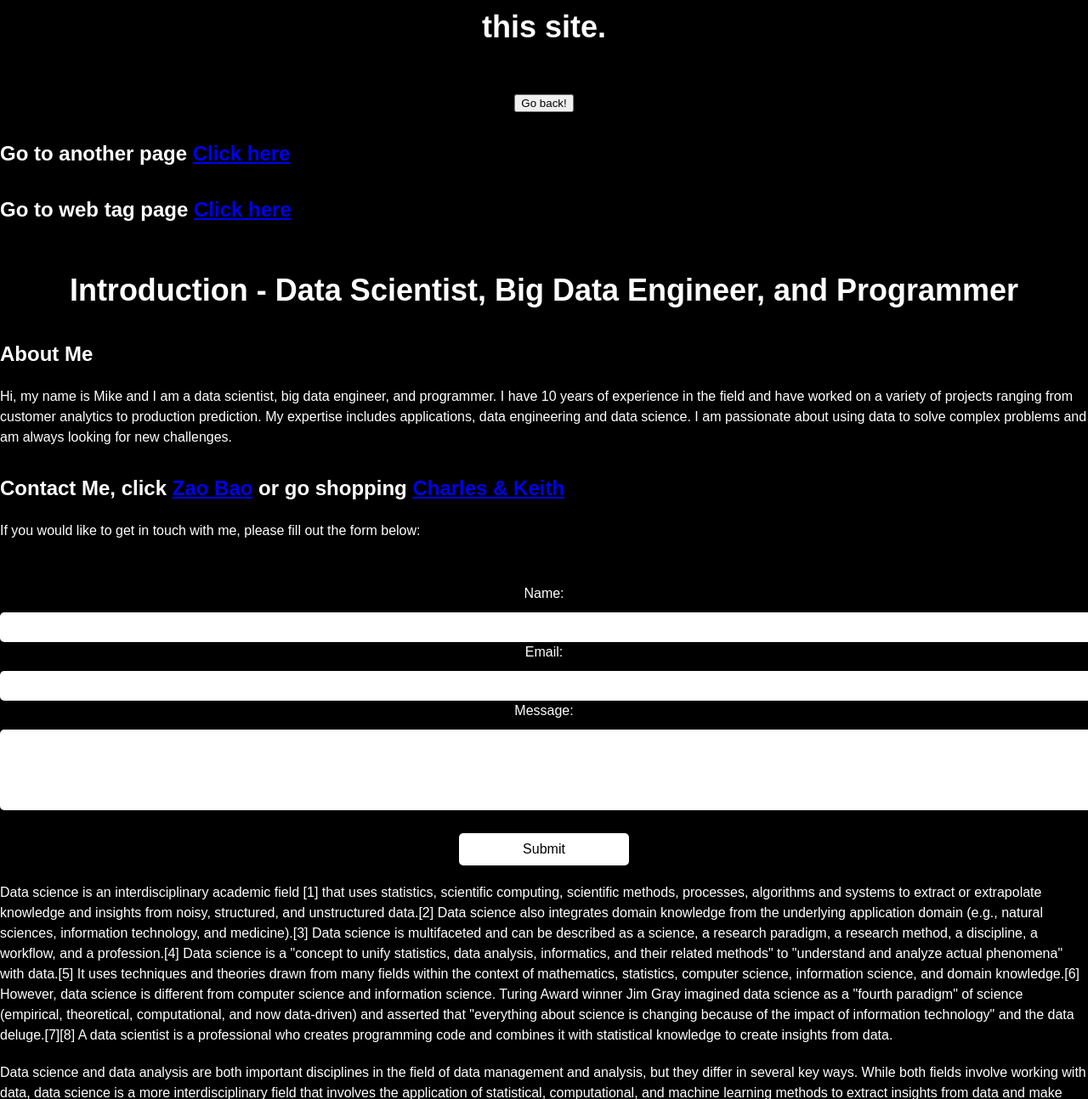
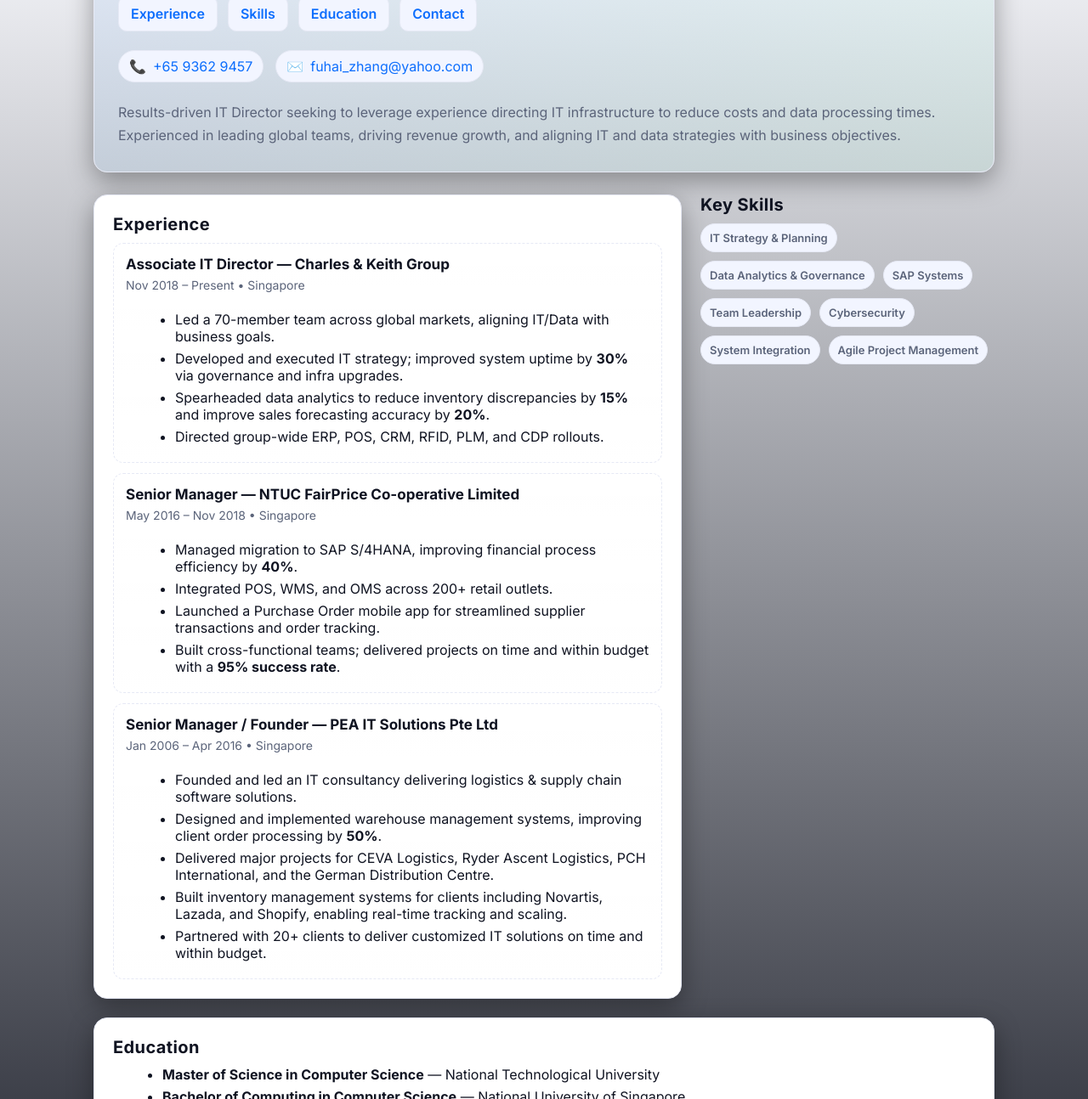
Before and after one commit to mike-sg/mike-sg.github.io, a plain HTML site: page index.html in a window 1280 px wide. Shown: the part 153-1447 px from the top of the page at 85% size. Drawn offline with Linux system fonts and the light colour scheme.

Commit message:
Update index.html

```diff
--- a/index.html
+++ b/index.html
@@ -1,120 +1,191 @@
-<!DOCTYPE html>
-<html>
+<!doctype html>
+<html lang="en">
 <head>
-<!-- Google tag (gtag.js) -->
-<script async src="https://www.googletagmanager.com/gtag/js?id=G-B7V303S5LE"></script>
-<script>
-  window.dataLayer = window.dataLayer || [];
-  function gtag(){dataLayer.push(arguments);}
-  gtag('js', new Date());
-
-  gtag('config', 'G-B7V303S5LE');
-</script>
-
-	<title>Introduction - Data Scientist, Big Data Engineer, and Programmer</title>
+  <meta charset="utf-8" />
+  <meta name="viewport" content="width=device-width, initial-scale=1" />
+  <title>ZHANG Fuhai (Mike) — Resume</title>
+  <meta name="description" content="Results-driven IT Director with global leadership experience in retail. Expert in IT strategy, data & analytics, SAP, cybersecurity, and large-scale system integration." />
+  <meta name="author" content="ZHANG Fuhai (Mike)" />
+  <link rel="preconnect" href="https://fonts.gstatic.com" crossorigin>
+  <link href="https://fonts.googleapis.com/css2?family=Inter:wght@300;400;500;600;700;800&display=swap" rel="stylesheet">
   <style>
-		body {
-			background-color: black;
-			color: white;
-			font-family: Arial, sans-serif;
-			font-size: 16px;
-			line-height: 1.5;
-			margin: 0;
-			padding: 0;
+    :root{
+      --bg: #0f1220;
+      --card: #151a2e;
+      --muted: #8a93b2;
+      --text: #e6e9f5;
+      --accent: #6ea8fe;
+      --accent-2: #9bffd6;
+      --chip: #222846;
+      --border: #2a3158;
+      --shadow: 0 10px 30px rgba(0,0,0,.35);
+      --radius: 16px;
+      --maxw: 1100px;
     }
-
-		h1 {
-			font-size: 36px;
-			margin-top: 50px;
-			text-align: center;
+    @media (prefers-color-scheme: light) {
+      :root{
+        --bg: #f7f8fc;
+        --card: #ffffff;
+        --muted: #5b647a;
+        --text: #0f1321;
+        --accent: #0d6efd;
+        --accent-2: #0fa;
+        --chip: #f2f5ff;
+        --border: #e6e9f5;
       }
-
-		h2 {
-			font-size: 24px;
-			margin-top: 30px;
     }
-
-		p {
-			margin-top: 20px;
+    *{box-sizing:border-box}
+    html,body{margin:0;padding:0;font-family:Inter,system-ui,Segoe UI,Roboto,Helvetica,Arial,sans-serif;background:linear-gradient(180deg,var(--bg) 0%, #0b0e19 120%);color:var(--text);}
+    a{color:var(--accent);text-decoration:none}
+    a:hover{text-decoration:underline}
+    .wrap{max-width:var(--maxw); margin: 48px auto; padding: 0 20px;}
+    header.hero{
+      display:grid; gap:22px; grid-template-columns: 1fr;
+      background:linear-gradient(135deg, rgba(110,168,254,.12), rgba(155,255,214,.12));
+      border:1px solid var(--border); border-radius: var(--radius); padding: 28px; box-shadow:var(--shadow);
     }
-
-		form {
-			margin-top: 50px;
-			text-align: center;
-		}
-
-		input[type=text], textarea {
-			border: none;
-			border-radius: 5px;
-			padding: 10px;
-			margin-top: 10px;
-			width: 100%;
-		}
-
-		input[type=submit] {
-			background-color: white;
-			border: none;
-			border-radius: 5px;
-			color: black;
-			cursor: pointer;
-			font-size: 16px;
-			margin-top: 20px;
-			padding: 10px;
-			width: 200px;
-		}
-
-		input[type=submit]:hover {
-			background-color: #ccc;
+    .name{font-size: clamp(28px, 5vw, 44px); font-weight: 800; line-height:1.05; letter-spacing:-.02em}
+    .title{font-size: clamp(14px, 2.4vw, 18px); color:var(--muted); font-weight:600}
+    .contact{display:flex; flex-wrap:wrap; gap:14px; align-items:center; color:var(--muted)}
+    .contact a{display:inline-flex; gap:8px; align-items:center; background:var(--chip); border:1px solid var(--border); padding:8px 12px; border-radius:999px; text-decoration:none}
+    .contact a:hover{transform:translateY(-1px); transition: .15s ease; text-decoration:none}
+    .grid{display:grid; gap:22px; grid-template-columns:1fr; margin-top: 26px}
+    @media(min-width: 880px){ .grid{ grid-template-columns: 2fr 1fr; } }
+    section.card{background: var(--card); border:1px solid var(--border); border-radius: var(--radius); padding: 22px; box-shadow:var(--shadow)}
+    h2{margin:0 0 10px 0; font-size: 20px; letter-spacing:.02em}
+    p{margin:0 0 10px 0; line-height:1.7}
+    .muted{color:var(--muted)}
+    ul{margin: 10px 0 0 18px}
+    li{margin:6px 0}
+    .role{display:grid; gap:6px; padding:14px; border-radius:12px; border:1px dashed var(--border); background:linear-gradient(180deg, transparent, rgba(255,255,255,.02));}
+    .role + .role{margin-top:12px}
+    .role h3{margin:0; font-size: 17px}
+    .role .meta{color:var(--muted); font-size: 14px}
+    .chips{display:flex; flex-wrap:wrap; gap:10px; margin-top:8px}
+    .chip{background:var(--chip); border:1px solid var(--border); padding:8px 10px; border-radius: 999px; font-size:13px; font-weight:600; color:var(--muted)}
+    footer{margin:28px 0 50px; color:var(--muted); display:flex; gap:10px; flex-wrap:wrap; align-items:center; justify-content:center}
+    .nav{display:flex; gap:12px; flex-wrap:wrap; margin-top: 4px}
+    .btn{display:inline-flex; align-items:center; gap:8px; padding:10px 14px; border-radius:10px; border:1px solid var(--border); background:var(--chip); text-decoration:none; font-weight:600}
+    .btn:hover{transform:translateY(-1px)}
+    /* Print styles */
+    @media print {
+      body{background:white}
+      .wrap{margin:0}
+      header.hero, section.card{box-shadow:none}
+      a{text-decoration:none}
+      .btn, .nav{display:none}
     }
   </style>
+
+  <!-- Structured data for better SEO -->
+  <script type="application/ld+json">
+  {
+    "@context": "https://schema.org",
+    "@type": "Person",
+    "name": "ZHANG Fuhai (Mike)",
+    "jobTitle": "IT Director",
+    "telephone": "+6593629457",
+    "email": "mailto:fuhai_zhang@yahoo.com",
+    "address": {
+      "@type": "PostalAddress",
+      "addressCountry": "Singapore"
+    },
+    "knowsAbout": [
+      "IT Strategy & Planning", "Data Analytics & Governance", "SAP Systems",
+      "Team Leadership", "Cybersecurity", "System Integration", "Agile Project Management"
+    ]
+  }
+  </script>
 </head>
 <body>
+  <div class="wrap">
+    <header class="hero" role="banner">
+      <div>
+        <div class="name">ZHANG Fuhai (Mike)</div>
+        <div class="title">Results-driven IT Director — global fashion retail, data & platforms</div>
+        <div class="nav">
+          <a class="btn" href="#experience">Experience</a>
+          <a class="btn" href="#skills">Skills</a>
+          <a class="btn" href="#education">Education</a>
+          <a class="btn" href="#contact">Contact</a>
+        </div>
+      </div>
+      <div class="contact" id="contact" aria-label="Contact">
+        <a href="tel:+6593629457" aria-label="Phone"><span>📞</span><span>+65 9362 9457</span></a>
+        <a href="mailto:fuhai_zhang@yahoo.com" aria-label="Email"><span>✉️</span><span>fuhai_zhang@yahoo.com</span></a>
+      </div>
+      <p class="muted" style="margin:0">
+        Results-driven IT Director seeking to leverage experience directing IT infrastructure to reduce costs and data processing times.
+        Experienced in leading global teams, driving revenue growth, and aligning IT and data strategies with business objectives.
+      </p>
+    </header>
 
-	<h1>The web site content is mainly generated by GPT-3, for testing Google Analytics Purpose, you are welcome to stay or click below button leave this site.</h1>
-	<form>
- <input type="button" value="Go back!" onclick="history.back()">
-</form>
-	<h2>Go to another page <a href="/websites.html">Click here</a></h2>
-	<h2>Go to web tag page <a href="/webtag.html">Click here</a></h2>
+    <div class="grid" role="main">
+      <section id="experience" class="card" aria-labelledby="exp-h2">
+        <h2 id="exp-h2">Experience</h2>
 
-	<h1>Introduction - Data Scientist, Big Data Engineer, and Programmer</h1>
-	<h2>About Me</h2>
-	<p>Hi, my name is Mike and I am a data scientist, big data engineer, and programmer. I have 10 years of experience in the field and have worked on
-		a variety of projects ranging from customer analytics to production prediction. My expertise includes
-		applications, data engineering and data science. I am passionate about using data to solve complex problems and am always looking for new challenges.</p>
-	<h2>Contact Me, click <a href='https://www.zaobao.com.sg'>Zao Bao</a> or go shopping <a href='https://www.charleskeith.com/sg'>Charles & Keith</a></h2>
-	<p>If you would like to get in touch with me, please fill out the form below:</p>
-	<form>
-		<label for="name">Name:</label><br>
-		<input type="text" id="name" name="name" required><br>
-		<label for="email">Email:</label><br>
-		<input type="text" id="email" name="email" required><br>
-		<label for="message">Message:</label><br>
-		<textarea id="message" name="message" rows="5" required></textarea><br>
-		<input type="submit" value="Submit">
-	</form>
-	<p>
-		Data science is an interdisciplinary academic field [1] that uses statistics, scientific computing, scientific methods, processes, algorithms and systems to extract or extrapolate knowledge and insights from noisy, structured, and unstructured data.[2]
+        <article class="role">
+          <h3>Associate IT Director — Charles &amp; Keith Group</h3>
+          <div class="meta">Nov 2018 – Present • Singapore</div>
+          <ul>
+            <li>Led a 70-member team across global markets, aligning IT/Data with business goals.</li>
+            <li>Developed and executed IT strategy; improved system uptime by <strong>30%</strong> via governance and infra upgrades.</li>
+            <li>Spearheaded data analytics to reduce inventory discrepancies by <strong>15%</strong> and improve sales forecasting accuracy by <strong>20%</strong>.</li>
+            <li>Directed group-wide ERP, POS, CRM, RFID, PLM, and CDP rollouts.</li>
+          </ul>
+        </article>
 
-Data science also integrates domain knowledge from the underlying application domain (e.g., natural sciences, information technology, and medicine).[3] Data science is multifaceted and can be described as a science, a research paradigm, a research method, a discipline, a workflow, and a profession.[4]
+        <article class="role">
+          <h3>Senior Manager — NTUC FairPrice Co-operative Limited</h3>
+          <div class="meta">May 2016 – Nov 2018 • Singapore</div>
+          <ul>
+            <li>Managed migration to SAP S/4HANA, improving financial process efficiency by <strong>40%</strong>.</li>
+            <li>Integrated POS, WMS, and OMS across 200+ retail outlets.</li>
+            <li>Launched a Purchase Order mobile app for streamlined supplier transactions and order tracking.</li>
+            <li>Built cross-functional teams; delivered projects on time and within budget with a <strong>95% success rate</strong>.</li>
+          </ul>
+        </article>
 
-Data science is a "concept to unify statistics, data analysis, informatics, and their related methods" to "understand and analyze actual phenomena" with data.[5] It uses techniques and theories drawn from many fields within the context of mathematics, statistics, computer science, information science, and domain knowledge.[6] However, data science is different from computer science and information science. Turing Award winner Jim Gray imagined data science as a "fourth paradigm" of science (empirical, theoretical, computational, and now data-driven) and asserted that "everything about science is changing because of the impact of information technology" and the data deluge.[7][8]
+        <article class="role">
+          <h3>Senior Manager / Founder — PEA IT Solutions Pte Ltd</h3>
+          <div class="meta">Jan 2006 – Apr 2016 • Singapore</div>
+          <ul>
+            <li>Founded and led an IT consultancy delivering logistics &amp; supply chain software solutions.</li>
+            <li>Designed and implemented warehouse management systems, improving client order processing by <strong>50%</strong>.</li>
+            <li>Delivered major projects for CEVA Logistics, Ryder Ascent Logistics, PCH International, and the German Distribution Centre.</li>
+            <li>Built inventory management systems for clients including Novartis, Lazada, and Shopify, enabling real-time tracking and scaling.</li>
+            <li>Partnered with 20+ clients to deliver customized IT solutions on time and within budget.</li>
+          </ul>
+        </article>
+      </section>
 
-A data scientist is a professional who creates programming code and combines it with statistical knowledge to create insights from data.
-	</p>
-	<p>
-		Data science and data analysis are both important disciplines in the field of data management and analysis, but they differ in several key ways. While both fields involve working with data, data science is a more interdisciplinary field that involves the application of statistical, computational, and machine learning methods to extract insights from data and make predictions, while data analysis is more focused on the examination and interpretation of data to identify patterns and trends.[38][39]
+      <aside class="card" id="skills" aria-labelledby="skills-h2">
+        <h2 id="skills-h2">Key Skills</h2>
+        <div class="chips" aria-label="Skills list">
+          <span class="chip">IT Strategy &amp; Planning</span>
+          <span class="chip">Data Analytics &amp; Governance</span>
+          <span class="chip">SAP Systems</span>
+          <span class="chip">Team Leadership</span>
+          <span class="chip">Cybersecurity</span>
+          <span class="chip">System Integration</span>
+          <span class="chip">Agile Project Management</span>
+        </div>
+      </aside>
 
-Data analysis typically involves working with smaller, structured datasets to answer specific questions or solve specific problems. This can involve tasks such as data cleaning, data visualization, and exploratory data analysis to gain insights into the data and develop hypotheses about relationships between variables. Data analysts typically use statistical methods to test these hypotheses and draw conclusions from the data. For example, a data analyst might analyze sales data to identify trends in customer behavior and make recommendations for marketing strategies.[38]
+      <section class="card" id="education" aria-labelledby="edu-h2" style="grid-column:1/-1">
+        <h2 id="edu-h2">Education</h2>
+        <ul>
+          <li><strong>Master of Science in Computer Science</strong> — National Technological University</li>
+          <li><strong>Bachelor of Computing in Computer Science</strong> — National University of Singapore</li>
+        </ul>
+      </section>
+    </div>
 
-Data science, on the other hand, is a more complex and iterative process that involves working with larger, more complex datasets that often require advanced computational and statistical methods to analyze. Data scientists often work with unstructured data such as text or images and use machine learning algorithms to build predictive models and make data-driven decisions. In addition to statistical analysis, data science often involves tasks such as data preprocessing, feature engineering, and model selection. For instance, a data scientist might develop a recommendation system for an e-commerce platform by analyzing user behavior patterns and using machine learning algorithms to predict user preferences.[39][40]
-
-While data analysis focuses on extracting insights from existing data, data science goes beyond that by incorporating the development and implementation of predictive models to make informed decisions. Data scientists are often responsible for collecting and cleaning data, selecting appropriate analytical techniques, and deploying models in real-world scenarios. They work at the intersection of mathematics, computer science, and domain expertise to solve complex problems and uncover hidden patterns in large datasets.[39]
-
-Despite these differences, data science and data analysis are closely related fields and often require similar skill sets. Both fields require a solid foundation in statistics, programming, and data visualization, as well as the ability to communicate findings effectively to both technical and non-technical audiences. Moreover, both fields benefit from critical thinking and domain knowledge, as understanding the context and nuances of the data is essential for accurate analysis and modeling.[38][39]
-
-In summary, data analysis and data science are distinct yet interconnected disciplines within the broader field of data management and analysis. Data analysis focuses on extracting insights and drawing conclusions from structured data, while data science involves a more comprehensive approach that combines statistical analysis, computational methods, and machine learning to extract insights, build predictive models, and drive data-driven decision-making. Both fields play vital roles in leveraging the power of data to understand patterns, make informed decisions, and solve complex problems across various domains.
-	</p>
-
+    <footer>
+      <span>© <span id="y"></span> ZHANG Fuhai (Mike)</span> •
+      <span>Built with ❤️ and vanilla HTML/CSS</span>
+    </footer>
+  </div>
+  <script>document.getElementById('y').textContent = new Date().getFullYear();</script>
 </body>
 </html>
```
Lines whose indentation alone changed are shown as unchanged.
